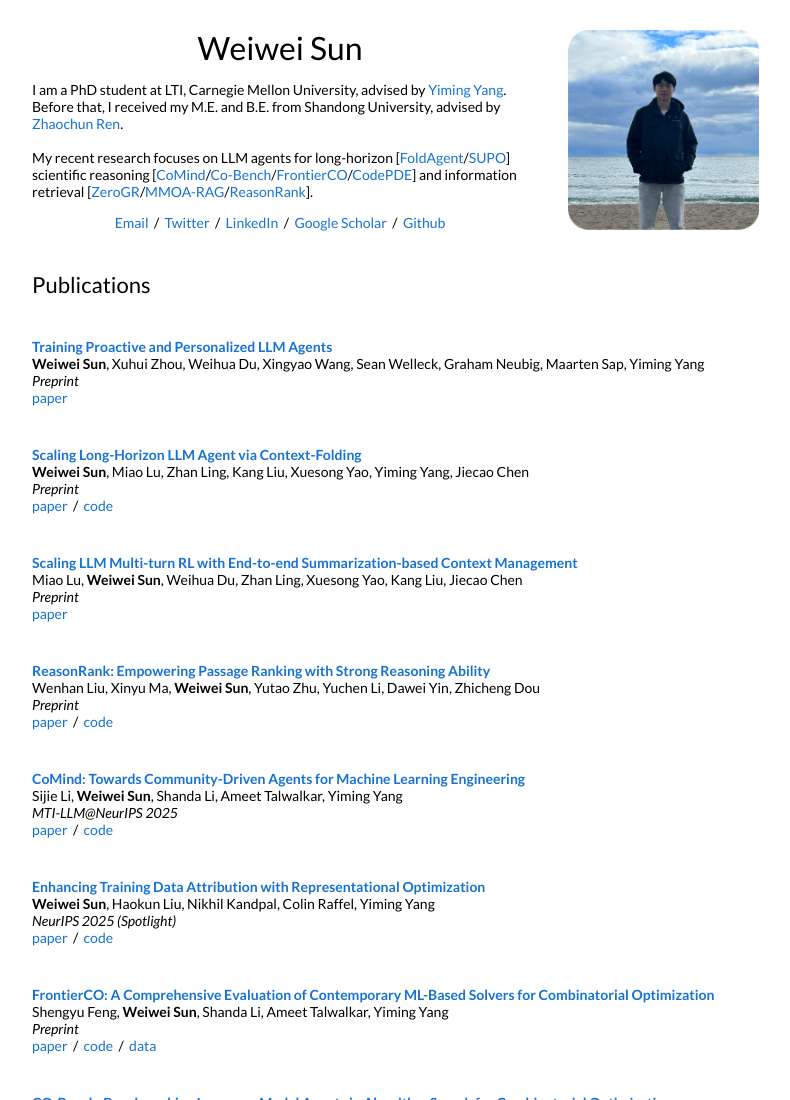
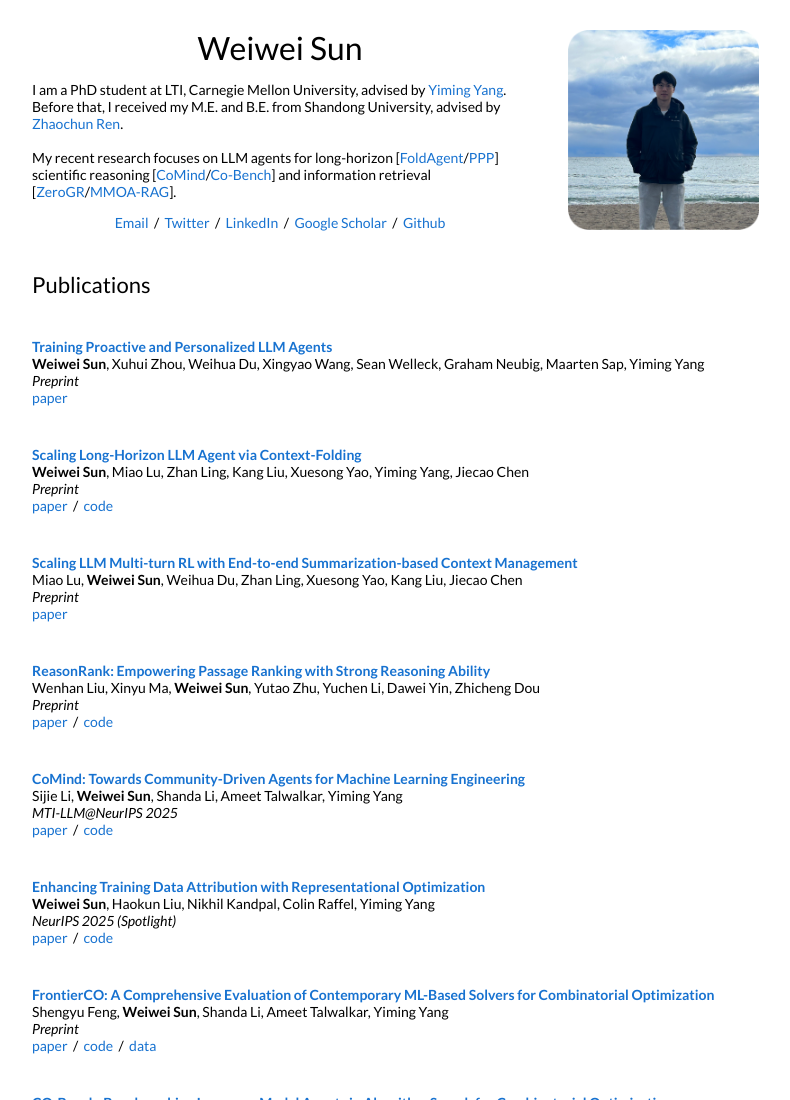
Before and after one commit to sunnweiwei/sunnweiwei.github.io, a plain HTML site: page index.html in a window 1280 px wide. Shown: the top 1100 px of the page, without its empty margins (228-1018 px from the left). Drawn offline with Linux system fonts and the light colour scheme.

Commit message:
Update index.html

```diff
--- a/index.html
+++ b/index.html
@@ -103,7 +103,7 @@
               <p> I am a PhD student at LTI, Carnegie Mellon University, advised by <a href="https://www.cs.cmu.edu/~./yiming/">Yiming Yang</a>. Before that, I received my M.E. and B.E. from Shandong University, advised by <a href="https://renzhaochun.github.io/">Zhaochun Ren</a>.
                 <br>
                 <br>
-                My recent research focuses on LLM agents for long-horizon [<a href="https://arxiv.org/abs/2510.11967">FoldAgent</a>/<a href="https://arxiv.org/abs/2510.06727">SUPO</a>] scientific reasoning [<a href="https://arxiv.org/abs/2506.20640">CoMind</a>/<a href="https://arxiv.org/pdf/2504.04310">Co-Bench</a>/<a href="https://arxiv.org/pdf/2505.16952">FrontierCO</a>/<a href="https://arxiv.org/pdf/2505.08783">CodePDE</a>] and information retrieval [<a href="https://arxiv.org/abs/2510.10419">ZeroGR</a>/<a href="https://arxiv.org/abs/2501.15228">MMOA-RAG</a>/<a href="https://arxiv.org/abs/2508.07050">ReasonRank</a>].
+                My recent research focuses on LLM agents for long-horizon [<a href="https://arxiv.org/abs/2510.11967">FoldAgent</a>/<a href="https://arxiv.org/abs/2511.02208">PPP</a>] scientific reasoning [<a href="https://arxiv.org/abs/2506.20640">CoMind</a>/<a href="https://arxiv.org/pdf/2504.04310">Co-Bench</a>] and information retrieval [<a href="https://arxiv.org/abs/2510.10419">ZeroGR</a>/<a href="https://arxiv.org/abs/2501.15228">MMOA-RAG</a>].
               <p align=center>
                 <a href="mailto:sunnweiwei@gmail.com">Email</a> &nbsp/&nbsp
                 <a href="https://twitter.com/sunweiwei12">Twitter</a> &nbsp/&nbsp
```
